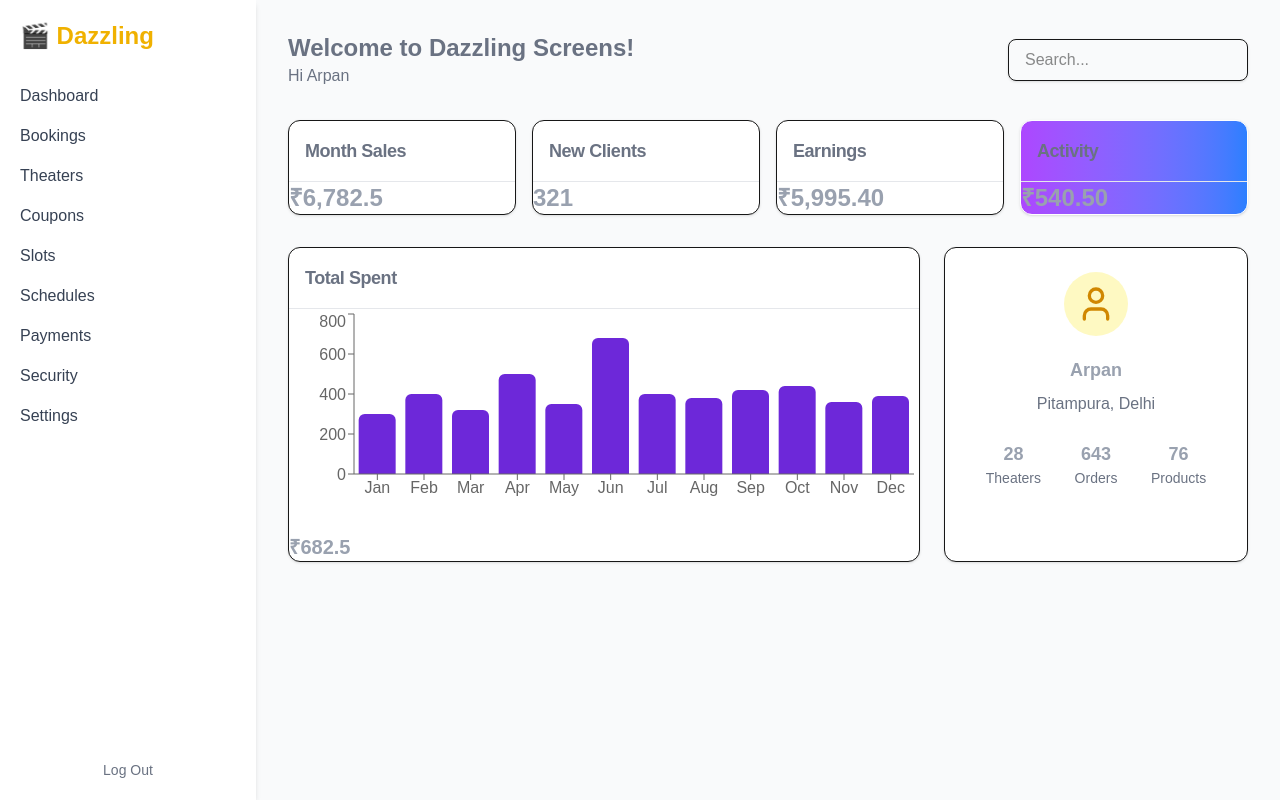
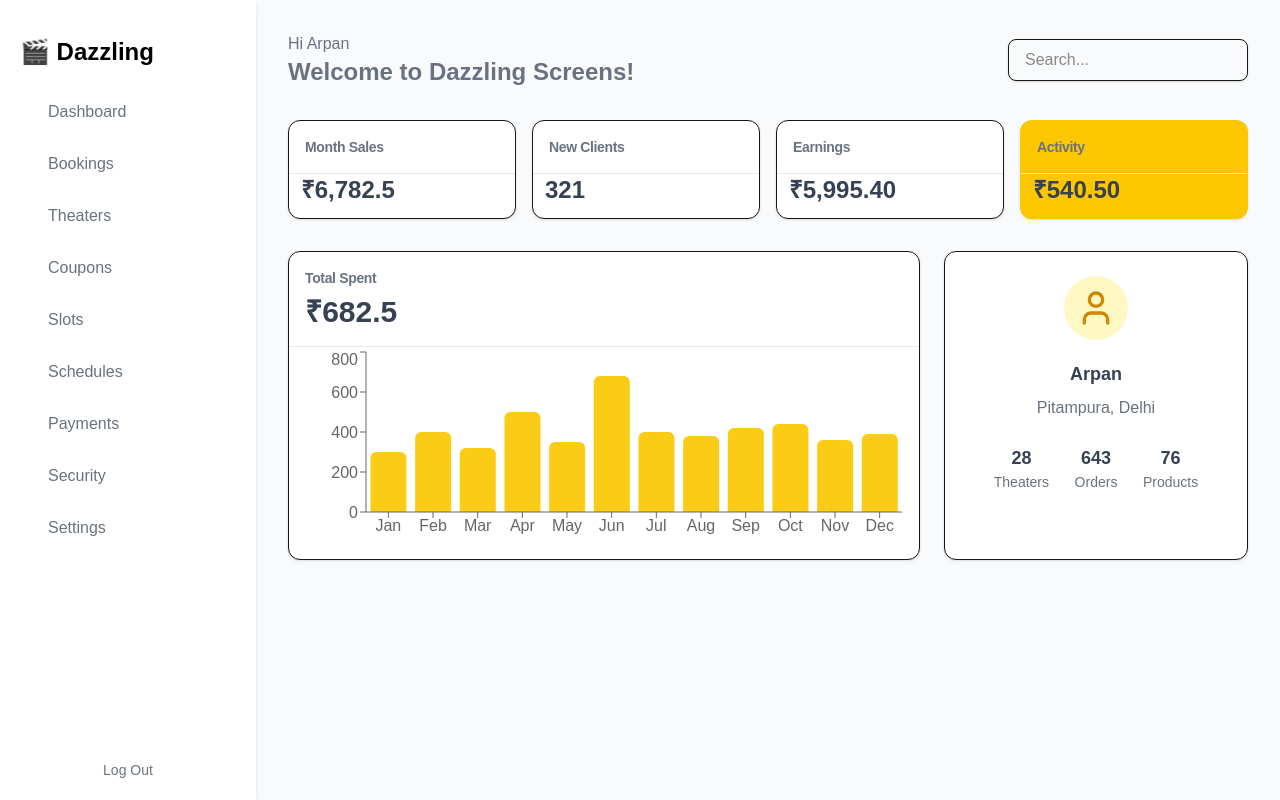
Before and after one commit to itsabhisingh01/Dazzling-Screens, a Next.js app: page /dashboard in a window 1280 px wide. Built offline with nearby package versions, Linux system fonts and the light colour scheme.

Commit message:
Added some dashboard's design changes

```diff
--- a/src/app/dashboard/page.tsx
+++ b/src/app/dashboard/page.tsx
@@ -1,6 +1,6 @@
 "use client"
 import { Card, CardContent, CardHeader, CardTitle } from "@/components/ui/card";
-// import { Button } from "@/components/ui/button";
+import { Button } from "@/components/ui/button";
 import { BarChart, Bar, XAxis, YAxis, Tooltip, ResponsiveContainer } from "recharts";
 import { User } from "lucide-react";
 import { JSX } from "react";
@@ -34,8 +34,8 @@ export default function Dashboard(): JSX.Element {
       {/* Sidebar */}
       <aside className="w-64 bg-white shadow-md p-5 flex flex-col justify-between">
         <div>
-          <h1 className="text-2xl font-bold mb-8 text-yellow-500">🎬 Dazzling</h1>
-          <ul className="space-y-4 text-gray-700">
+          <h1 className="text-2xl font-bold mt-4 mb-8 text-black">🎬 Dazzling</h1>
+          <ul className="space-y-7 ml-7 text-gray-500">
             {[
               "Dashboard",
               "Bookings",
@@ -51,15 +51,16 @@ export default function Dashboard(): JSX.Element {
             ))}
           </ul>
         </div>
-        <button className="text-gray-500 mt-8 text-sm">Log Out</button>
+        {/* <Button>Log Out</Button> */}
+        <button className="text-gray-500 mt-0 text-sm">Log Out</button>
       </aside>
 
       {/* Main Content */}
       <main className="flex-1 p-8">
         <div className="flex justify-between items-center mb-8">
           <div>
+            <p className="text-gray-500">Hi Arpan</p>
             <h2 className=" text-gray-500 text-2xl font-semibold">Welcome to Dazzling Screens!</h2>
-            <p className="text-gray-500">Hi Arpan</p>
           </div>
           <input
             type="text"
@@ -97,7 +98,7 @@ export default function Dashboard(): JSX.Element {
             </CardContent>
           </Card>
 
-          <Card className="bg-linear-to-r from-purple-500 to-blue-500 text-white">
+          <Card className="bg-yellow-400 text-transparent">
             <CardHeader>
               <CardTitle>Activity</CardTitle>
             </CardHeader>
@@ -112,6 +113,7 @@ export default function Dashboard(): JSX.Element {
           <Card className="col-span-2">
             <CardHeader>
               <CardTitle>Total Spent</CardTitle>
+              <p className=" text-gray-700 text-3xl mt-0 font-semibold">₹682.5</p>
             </CardHeader>
             <CardContent>
               <ResponsiveContainer width="100%" height={200}>
@@ -119,10 +121,9 @@ export default function Dashboard(): JSX.Element {
                   <XAxis dataKey="month" />
                   <YAxis />
                   <Tooltip />
-                  <Bar dataKey="value" fill="#6D28D9" radius={[6, 6, 0, 0]} />
+                  <Bar dataKey="value" fill="#FACC15" radius={[6, 6, 0, 0]} />
                 </BarChart>
               </ResponsiveContainer>
-              <p className="text-xl mt-4 font-semibold">₹682.5</p>
             </CardContent>
           </Card>
 
--- a/src/components/ui/card.tsx
+++ b/src/components/ui/card.tsx
@@ -39,7 +39,7 @@ export const CardTitle = React.forwardRef<HTMLHeadingElement, CardTitleProps>(
   ({ className, ...props }, ref) => (
     <h3
       ref={ref}
-      className={cn(" text-gray-500 text-lg font-semibold tracking-tight", className)}
+      className={cn(" text-gray-500 text-sm font-semibold tracking-tight", className)}
       {...props}
     />
   )
@@ -53,7 +53,7 @@ export const CardContent = React.forwardRef<HTMLDivElement, CardContentProps>(
   ({ className, ...props }, ref) => (
     <div
       ref={ref}
-      className={cn(" text-gray-400 cp-4 flex flex-col gap-2", className)}
+      className={cn(" text-gray-700 m-3 mt-0 cp-4 flex flex-col gap-2", className)}
       {...props}
     />
   )
```
